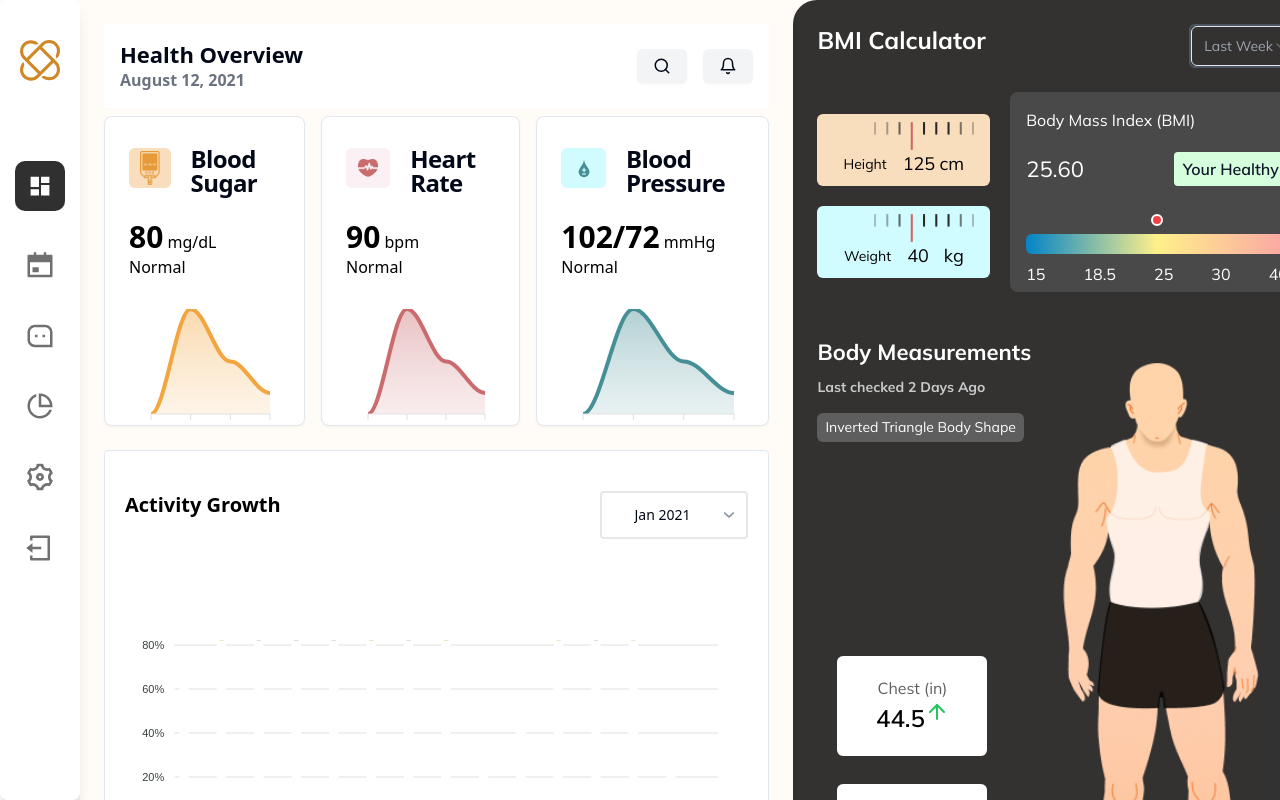
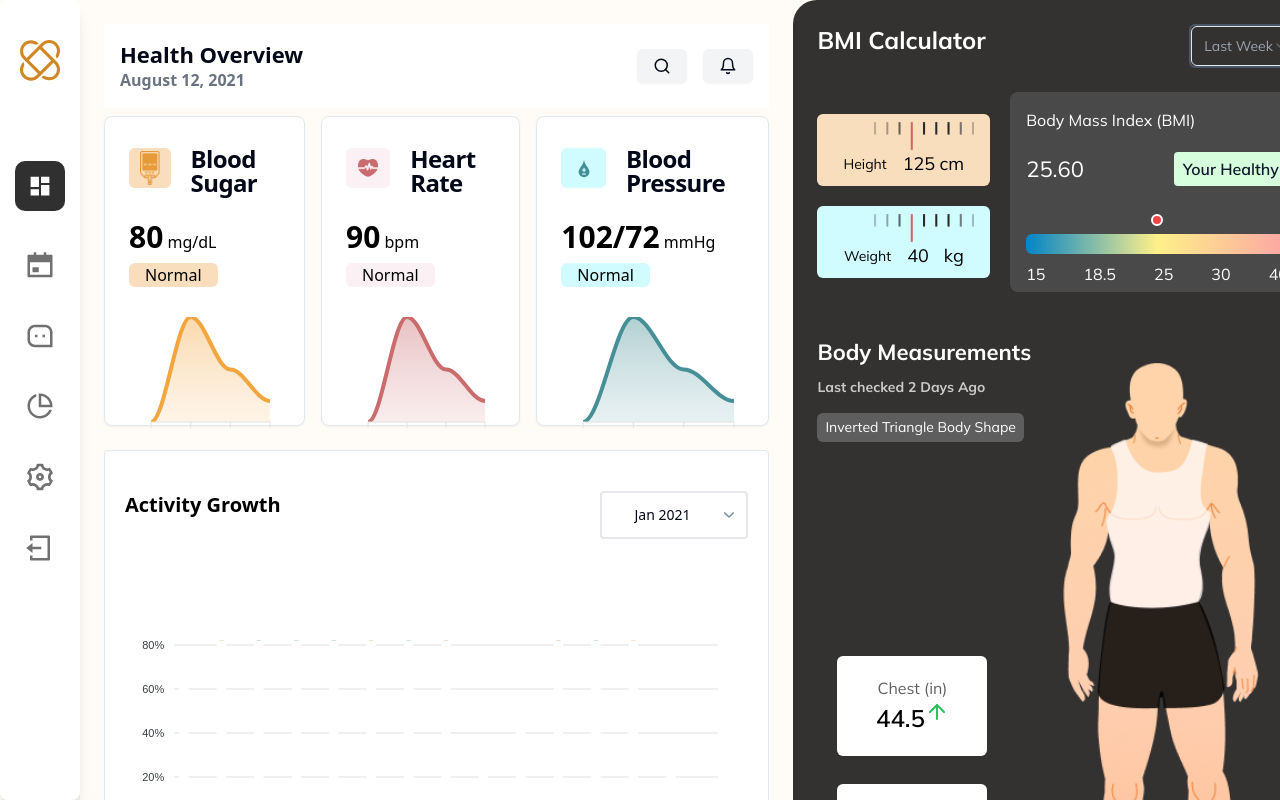
Before and after one commit to huleshjangde/healthcare-dashboard, a Next.js app: page / in a window 1280 px wide. Shown: the top 800 px of the page. Built offline with nearby package versions, Linux system fonts and the light colour scheme.

Commit message:
card status bg

```diff
--- a/components/healthoverview/HealthCard.tsx
+++ b/components/healthoverview/HealthCard.tsx
@@ -34,7 +34,9 @@ export const HealthCard = ({
         <p className="text-black ">
           <span className="text-3xl font-bold">{value}</span> {unit}
         </p>
-        <p className="text-black">{status}</p>
+        <p className={`text-black ${bgClass} w-fit px-4 mt-2 rounded-md`}>
+          {status}
+        </p>
         {typeof window !== "undefined" && (
           <Chart
             options={chartOptions}
```
